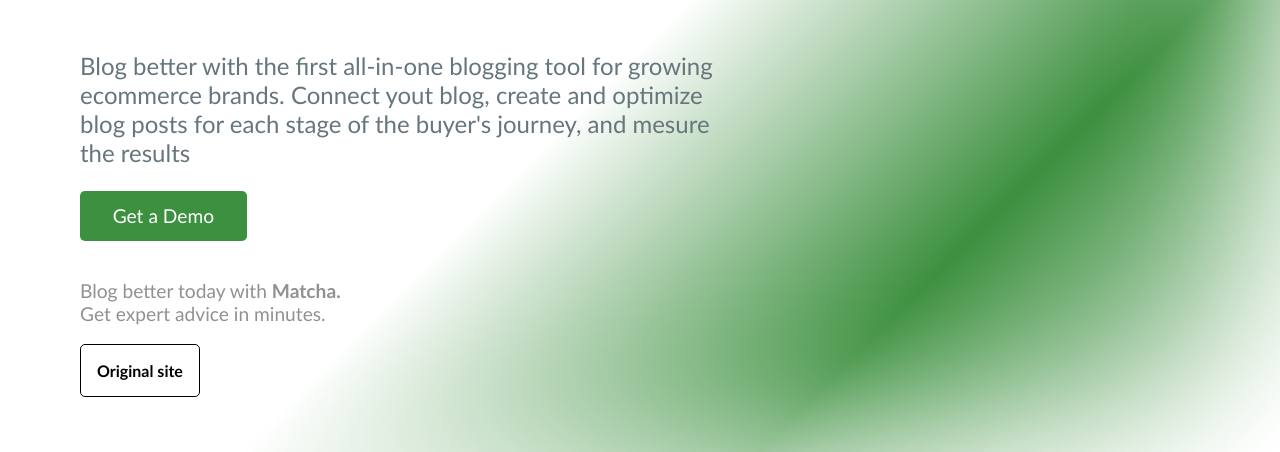
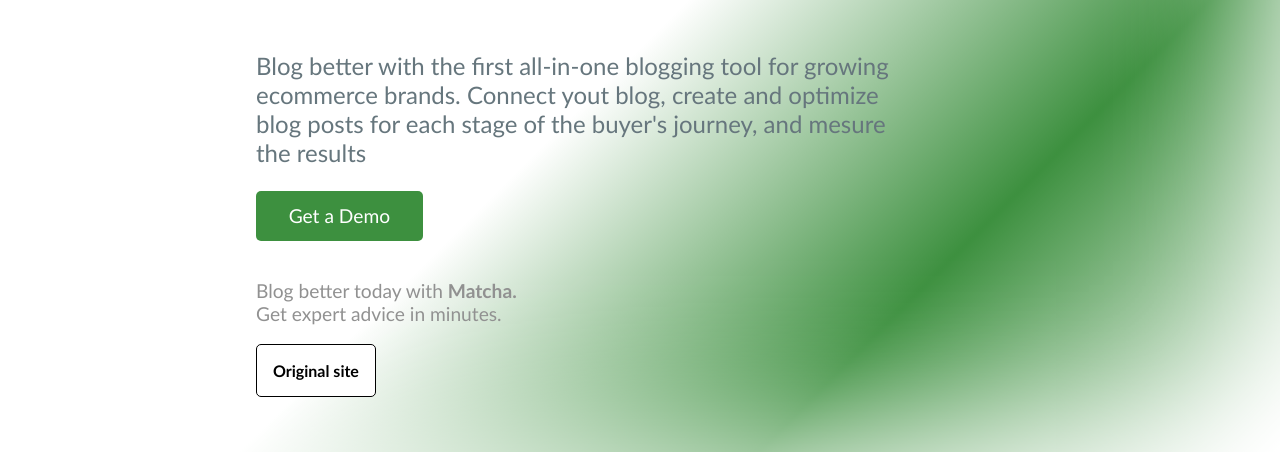
Before and after one commit to ruben16397/postwork1, a plain HTML site: page index.html in a window 1280 px wide. Shown: the part 355-807 px from the top of the page. Drawn offline with Linux system fonts and the light colour scheme.

Commit message:
margen izquierdo de main modificado

```diff
--- a/style.css
+++ b/style.css
@@ -68,7 +68,7 @@ main{
     margin: 0px 80px;
     min-height: 90vh;
     width: 50%;
-    margin-left: 10vh;
+    margin-left: 20vw;
     display: flex;
     flex-direction: column;
     align-items:flex-start;
```
